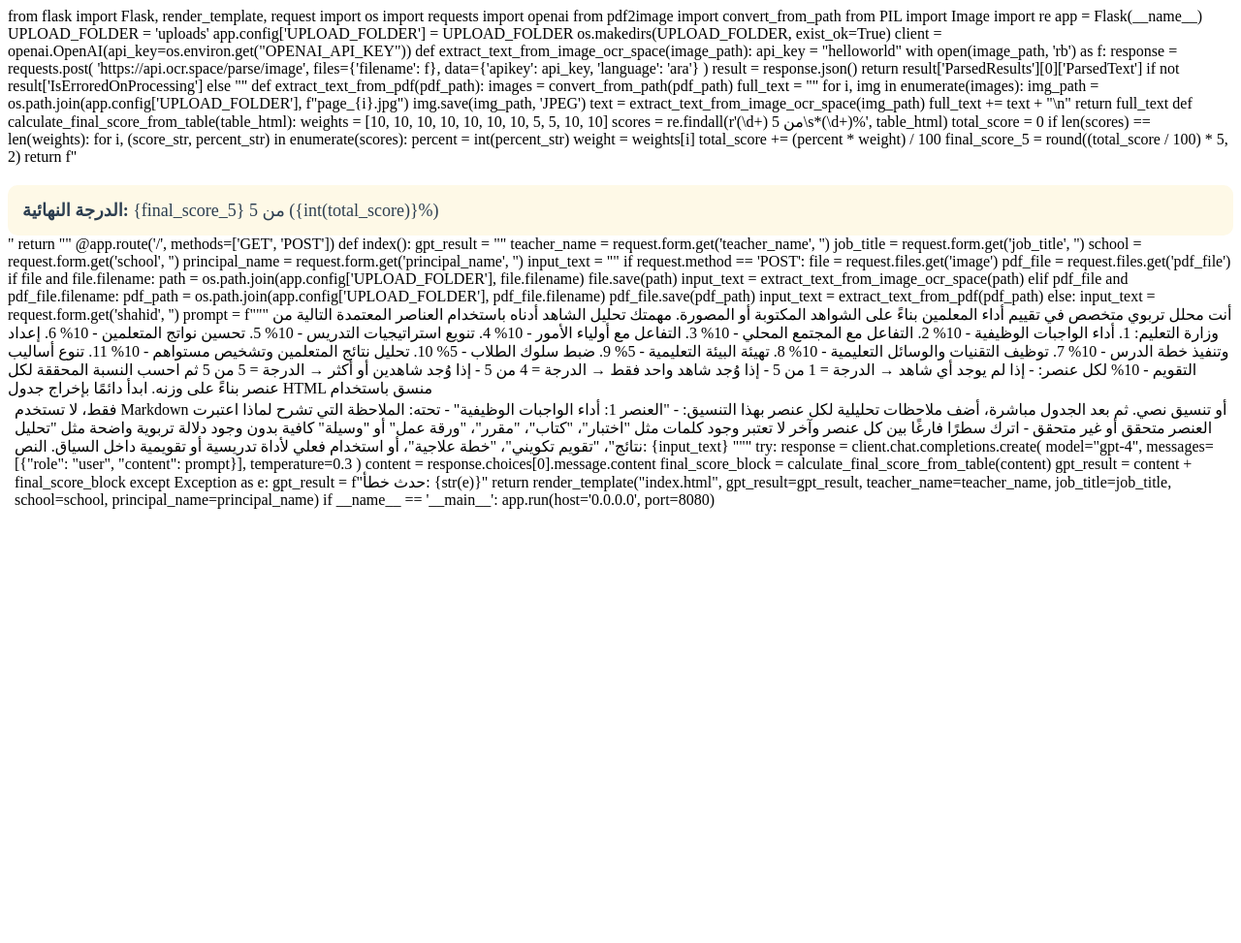
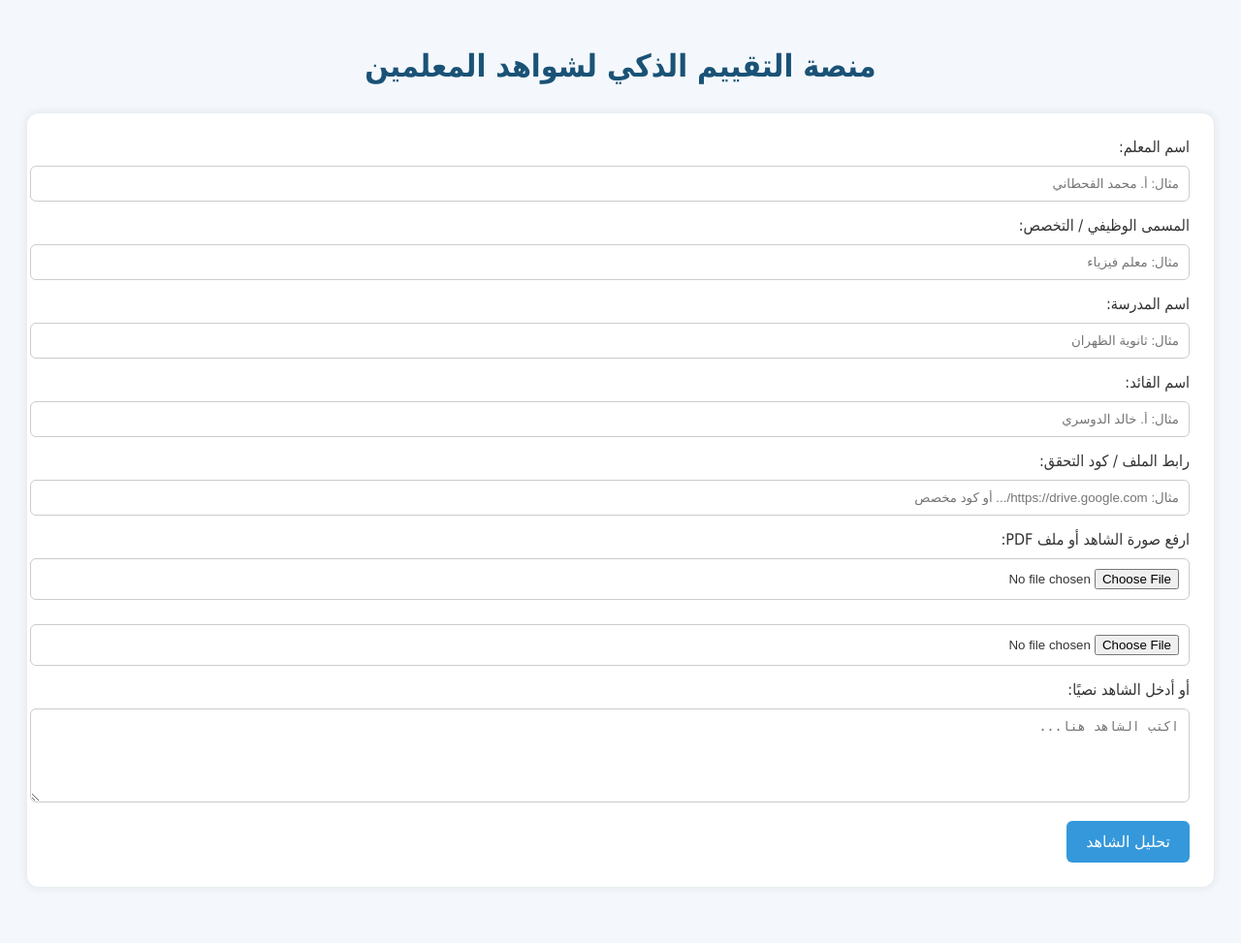
Before and after one commit to aliasiriiii/smart-ai, a Python web app: template templates/index.html in a window 1280 px wide. Shown: the whole page at 97% size. Before the commit the page ends 525 px from the top, so only its background shows below. Run offline with Jinja, Linux system fonts and the light colour scheme; the template is opened without the code that fills it, so the values that code supplies are empty.

Commit message:
Update index.html

```diff
--- a/templates/index.html
+++ b/templates/index.html
@@ -1,128 +1,105 @@
- from flask import Flask, render_template, request
-import os
-import requests
-import openai
-from pdf2image import convert_from_path
-from PIL import Image
-import re
+<!DOCTYPE html>
+<html lang="ar" dir="rtl">
+<head>
+  <meta charset="UTF-8">
+  <title>منصة التقييم الذكي لشواهد المعلمين</title>
+  <style>
+    body {
+      font-family: 'Tahoma', sans-serif;
+      background: #f4f8fc;
+      padding: 20px;
+      color: #333;
+    }
+    h1 {
+      text-align: center;
+      color: #1a5276;
+      margin-bottom: 30px;
+    }
+    form {
+      background: #ffffff;
+      padding: 25px;
+      border-radius: 12px;
+      box-shadow: 0 0 10px rgba(0,0,0,0.1);
+      margin-bottom: 30px;
+    }
+    input, textarea {
+      width: 100%;
+      padding: 10px;
+      margin-top: 10px;
+      margin-bottom: 15px;
+      border: 1px solid #ccc;
+      border-radius: 6px;
+    }
+    button {
+      background-color: #3498db;
+      color: white;
+      padding: 12px 20px;
+      border: none;
+      border-radius: 6px;
+      cursor: pointer;
+      font-size: 16px;
+    }
+    button:hover {
+      background-color: #2e86c1;
+    }
+    .result {
+      background: #ffffff;
+      padding: 25px;
+      border-radius: 12px;
+      box-shadow: 0 0 10px rgba(0,0,0,0.1);
+    }
+    .print-button {
+      margin-top: 15px;
+      text-align: center;
+    }
+    @media print {
+      .no-print {
+        display: none;
+      }
+      .result div:not(:has(table)) {
+        display: none;
+      }
+    }
+  </style>
+</head>
+<body>
 
-app = Flask(__name__)
-UPLOAD_FOLDER = 'uploads'
-app.config['UPLOAD_FOLDER'] = UPLOAD_FOLDER
-os.makedirs(UPLOAD_FOLDER, exist_ok=True)
+  <h1>منصة التقييم الذكي لشواهد المعلمين</h1>
 
-client = openai.OpenAI(api_key=os.environ.get("OPENAI_API_KEY"))
+  <form method="POST" enctype="multipart/form-data" class="no-print">
+    <label>اسم المعلم:</label>
+    <input type="text" name="teacher_name" placeholder="مثال: أ. محمد القحطاني">
 
-def extract_text_from_image_ocr_space(image_path):
-    api_key = "helloworld"
-    with open(image_path, 'rb') as f:
-        response = requests.post(
-            'https://api.ocr.space/parse/image',
-            files={'filename': f},
-            data={'apikey': api_key, 'language': 'ara'}
-        )
-    result = response.json()
-    return result['ParsedResults'][0]['ParsedText'] if not result['IsErroredOnProcessing'] else ""
+    <label>المسمى الوظيفي / التخصص:</label>
+    <input type="text" name="job_title" placeholder="مثال: معلم فيزياء">
 
-def extract_text_from_pdf(pdf_path):
-    images = convert_from_path(pdf_path)
-    full_text = ""
-    for i, img in enumerate(images):
-        img_path = os.path.join(app.config['UPLOAD_FOLDER'], f"page_{i}.jpg")
-        img.save(img_path, 'JPEG')
-        text = extract_text_from_image_ocr_space(img_path)
-        full_text += text + "\n"
-    return full_text
+    <label>اسم المدرسة:</label>
+    <input type="text" name="school" placeholder="مثال: ثانوية الظهران">
 
-def calculate_final_score_from_table(table_html):
-    weights = [10, 10, 10, 10, 10, 10, 10, 5, 5, 10, 10]
-    scores = re.findall(r'<td>(\d+) من 5</td>\s*<td>(\d+)%</td>', table_html)
-    total_score = 0
-    if len(scores) == len(weights):
-        for i, (score_str, percent_str) in enumerate(scores):
-            percent = int(percent_str)
-            weight = weights[i]
-            total_score += (percent * weight) / 100
-        final_score_5 = round((total_score / 100) * 5, 2)
-        return f"<div style='margin-top:20px; font-size:18px; color:#2c3e50; background:#fef9e7; padding:15px; border-radius:10px;'><strong>الدرجة النهائية:</strong> {final_score_5} من 5 ({int(total_score)}%)</div>"
-    return ""
+    <label>اسم القائد:</label>
+    <input type="text" name="principal_name" placeholder="مثال: أ. خالد الدوسري">
 
-@app.route('/', methods=['GET', 'POST'])
-def index():
-    gpt_result = ""
-    teacher_name = request.form.get('teacher_name', '')
-    job_title = request.form.get('job_title', '')
-    school = request.form.get('school', '')
-    principal_name = request.form.get('principal_name', '')
-    input_text = ""
+    <label>رابط الملف / كود التحقق:</label>
+    <input type="text" name="file_link" placeholder="مثال: https://drive.google.com/... أو كود مخصص">
 
-    if request.method == 'POST':
-        file = request.files.get('image')
-        pdf_file = request.files.get('pdf_file')
-        if file and file.filename:
-            path = os.path.join(app.config['UPLOAD_FOLDER'], file.filename)
-            file.save(path)
-            input_text = extract_text_from_image_ocr_space(path)
-        elif pdf_file and pdf_file.filename:
-            pdf_path = os.path.join(app.config['UPLOAD_FOLDER'], pdf_file.filename)
-            pdf_file.save(pdf_path)
-            input_text = extract_text_from_pdf(pdf_path)
-        else:
-            input_text = request.form.get('shahid', '')
+    <label>ارفع صورة الشاهد أو ملف PDF:</label>
+    <input type="file" name="image">
+    <input type="file" name="pdf_file">
 
-        prompt = f"""
-أنت محلل تربوي متخصص في تقييم أداء المعلمين بناءً على الشواهد المكتوبة أو المصورة. مهمتك تحليل الشاهد أدناه باستخدام العناصر المعتمدة التالية من وزارة التعليم:
+    <label>أو أدخل الشاهد نصيًا:</label>
+    <textarea name="shahid" rows="5" placeholder="اكتب الشاهد هنا..."></textarea>
 
-1. أداء الواجبات الوظيفية - 10%
-2. التفاعل مع المجتمع المحلي - 10%
-3. التفاعل مع أولياء الأمور - 10%
-4. تنويع استراتيجيات التدريس - 10%
-5. تحسين نواتج المتعلمين - 10%
-6. إعداد وتنفيذ خطة الدرس - 10%
-7. توظيف التقنيات والوسائل التعليمية - 10%
-8. تهيئة البيئة التعليمية - 5%
-9. ضبط سلوك الطلاب - 5%
-10. تحليل نتائج المتعلمين وتشخيص مستواهم - 10%
-11. تنوع أساليب التقويم - 10%
+    <button type="submit">تحليل الشاهد</button>
+  </form>
 
-لكل عنصر:
-- إذا لم يوجد أي شاهد → الدرجة = 1 من 5
-- إذا وُجد شاهد واحد فقط → الدرجة = 4 من 5
-- إذا وُجد شاهدين أو أكثر → الدرجة = 5 من 5
+  {% if gpt_result %}
+    <div class="result">
+      {{ gpt_result | safe }}
+    </div>
+    <div class="print-button no-print">
+      <button onclick="window.print()">طباعة التقرير</button>
+    </div>
+  {% endif %}
 
-ثم احسب النسبة المحققة لكل عنصر بناءً على وزنه.
-
-ابدأ دائمًا بإخراج جدول HTML منسق باستخدام <table><tr><th><td> فقط، لا تستخدم Markdown أو تنسيق نصي.
-
-ثم بعد الجدول مباشرة، أضف ملاحظات تحليلية لكل عنصر بهذا التنسيق:
-- "العنصر 1: أداء الواجبات الوظيفية"
-- تحته: الملاحظة التي تشرح لماذا اعتبرت العنصر متحقق أو غير متحقق
-- اترك سطرًا فارغًا بين كل عنصر وآخر
-
-لا تعتبر وجود كلمات مثل "اختبار"، "كتاب"، "مقرر"، "ورقة عمل" أو "وسيلة" كافية بدون وجود دلالة تربوية واضحة مثل "تحليل نتائج"، "تقويم تكويني"، "خطة علاجية"، أو استخدام فعلي لأداة تدريسية أو تقويمية داخل السياق.
-
-النص:
-{input_text}
-"""
-
-        try:
-            response = client.chat.completions.create(
-                model="gpt-4",
-                messages=[{"role": "user", "content": prompt}],
-                temperature=0.3
-            )
-            content = response.choices[0].message.content
-            final_score_block = calculate_final_score_from_table(content)
-            gpt_result = content + final_score_block
-        except Exception as e:
-            gpt_result = f"حدث خطأ: {str(e)}"
-
-    return render_template("index.html",
-                           gpt_result=gpt_result,
-                           teacher_name=teacher_name,
-                           job_title=job_title,
-                           school=school,
-                           principal_name=principal_name)
-
-if __name__ == '__main__':
-    app.run(host='0.0.0.0', port=8080)
+</body>
+</html>
```
